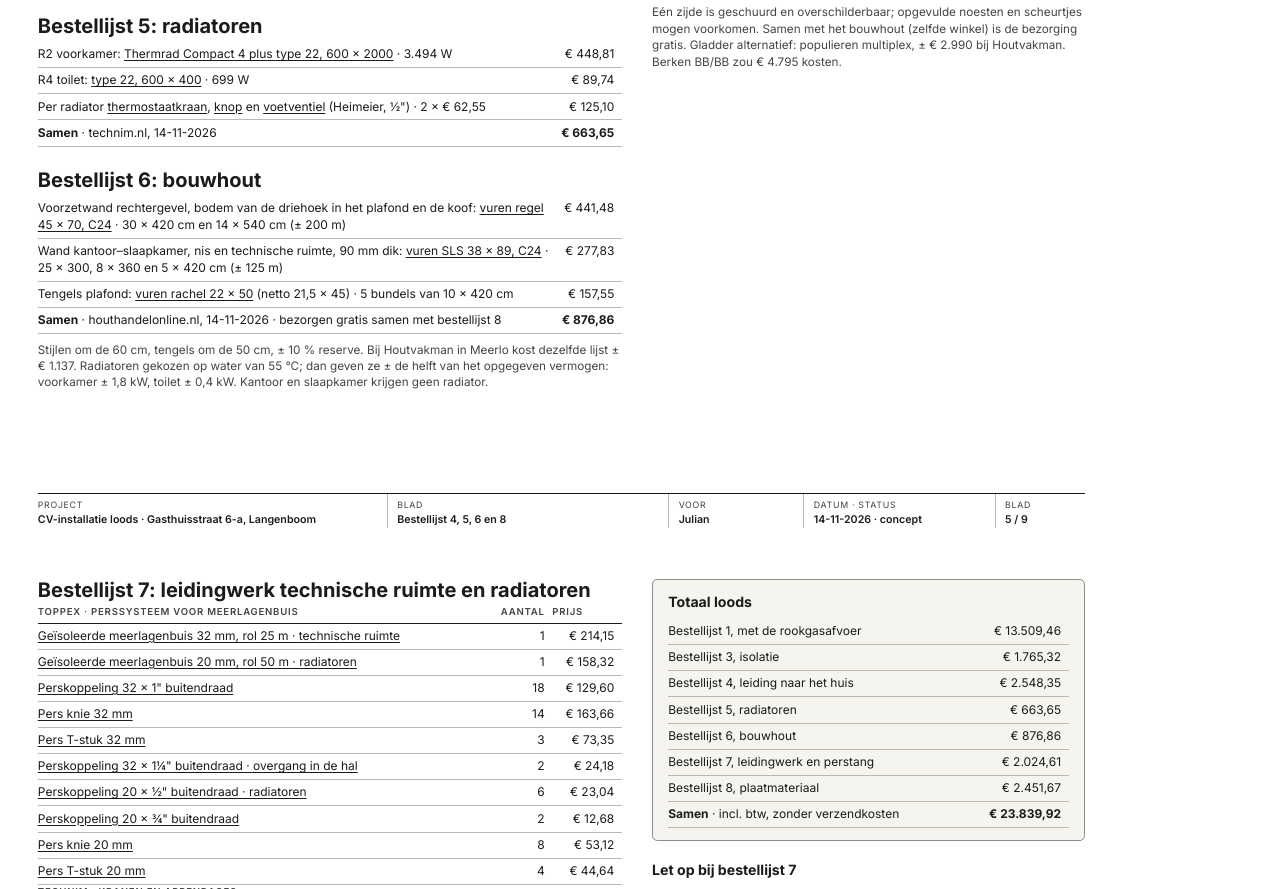
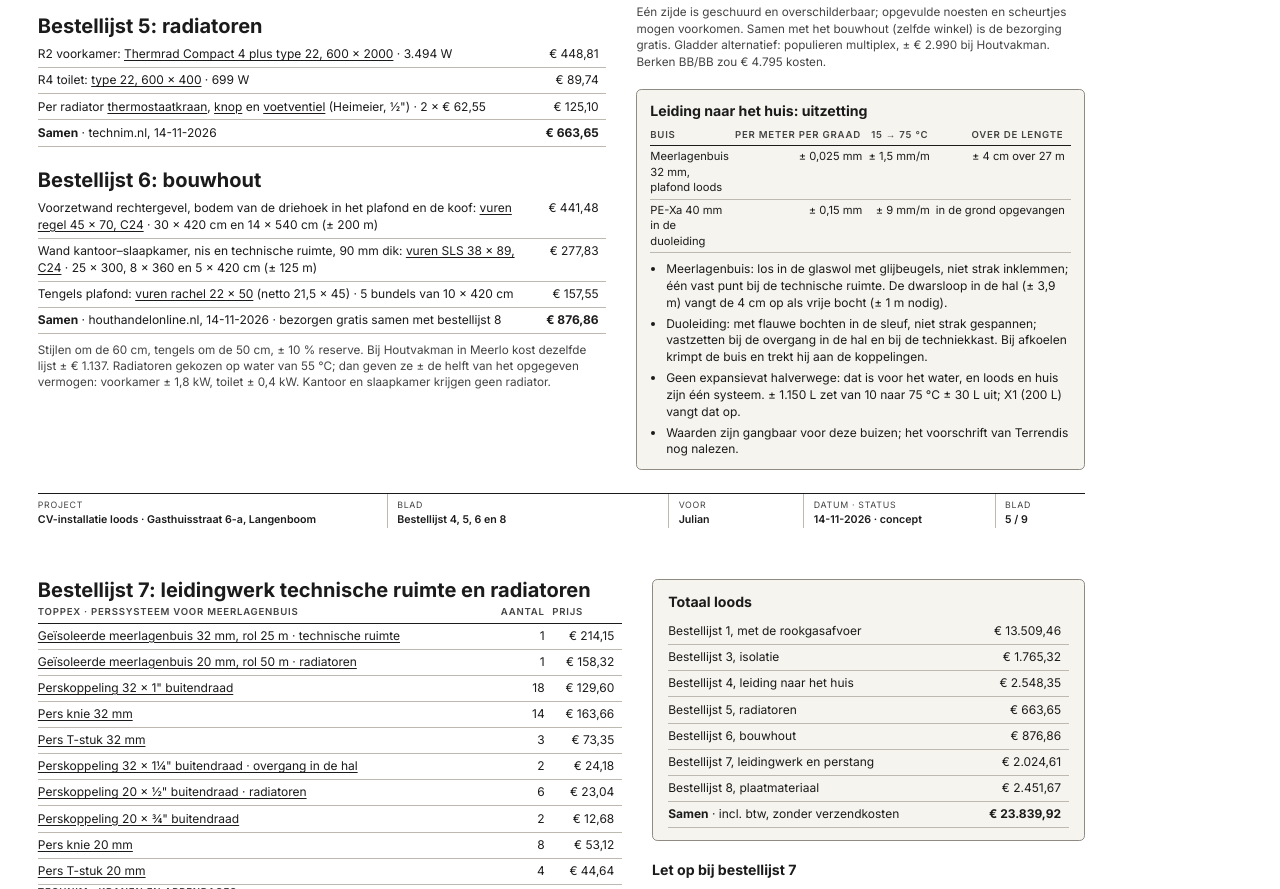
Before and after one commit to julianrutten/thuis, a plain HTML site: page Verbouwing plan 2026/CV/zelf-regelen/zelf-regelen-loods.html in a window 1280 px wide. Shown: the part 3420-4309 px from the top of the page. Drawn offline with Linux system fonts and the light colour scheme.

Commit message:
Zelf regelen loods en woning: uitzetting van de leiding naar het huis toegevoegd
Co-Authored-By: Claude Fable 5.2 <noreply@anthropic.com>
Claude-Session: https://claude.ai/code/session_01LcZmhL3r4yW8q4gyBcUMN3

```diff
--- a/Verbouwing plan 2026/CV/zelf-regelen/zelf-regelen-loods.html
+++ b/Verbouwing plan 2026/CV/zelf-regelen/zelf-regelen-loods.html
@@ -369,6 +369,18 @@ td.vink{width:6mm}td.vink::before{content:"";display:inline-block;width:3.2mm;he
       </table>
       <p class="sub" style="margin-top:2mm">Wanden: de voorzetwand langs de rechtergevel, de nieuwe wand kantoor–slaapkamer aan twee kanten en de wand kantoor–loods aan de kantoorkant. Met ± 10 % zaagverlies. De nis van de kachel krijgt gipsvezelplaat (ligt er al), geen multiplex.</p>
       <p class="sub" style="margin-top:2mm">Eén zijde is geschuurd en overschilderbaar; opgevulde noesten en scheurtjes mogen voorkomen. Samen met het bouwhout (zelfde winkel) is de bezorging gratis. Gladder alternatief: populieren multiplex, ± € 2.990 bij Houtvakman. Berken BB/BB zou € 4.795 kosten.</p>
+      <div class="card klein" style="margin-top:5mm"><h3>Leiding naar het huis: uitzetting</h3>
+        <table class="vv" style="margin-bottom:2mm">
+          <tr><th>Buis</th><th>Per meter per graad</th><th>15 → 75 °C</th><th>Over de lengte</th></tr>
+          <tr><td>Meerlagenbuis 32 mm, plafond loods</td><td class="n">± 0,025 mm</td><td class="n">± 1,5 mm/m</td><td class="n">± 4 cm over 27 m</td></tr>
+          <tr><td>PE-Xa 40 mm in de duoleiding</td><td class="n">± 0,15 mm</td><td class="n">± 9 mm/m</td><td class="n">in de grond opgevangen</td></tr>
+        </table>
+        <ul>
+          <li>Meerlagenbuis: los in de glaswol met glijbeugels, niet strak inklemmen; één vast punt bij de technische ruimte. De dwarsloop in de hal (± 3,9 m) vangt de 4 cm op als vrije bocht (± 1 m nodig).</li>
+          <li>Duoleiding: met flauwe bochten in de sleuf, niet strak gespannen; vastzetten bij de overgang in de hal en bij de techniekkast. Bij afkoelen krimpt de buis en trekt hij aan de koppelingen.</li>
+          <li>Geen expansievat halverwege: dat is voor het water, en loods en huis zijn één systeem. ± 1.150 L zet van 10 naar 75 °C ± 30 L uit; X1 (200 L) vangt dat op.</li>
+          <li>Waarden zijn gangbaar voor deze buizen; het voorschrift van Terrendis nog nalezen.</li>
+        </ul></div>
     </div>
   </div>
 
```
Also changed, not shown: Verbouwing plan 2026/CV/zelf-regelen/zelf-regelen.html (+1 -1 lines), 2 other files.
